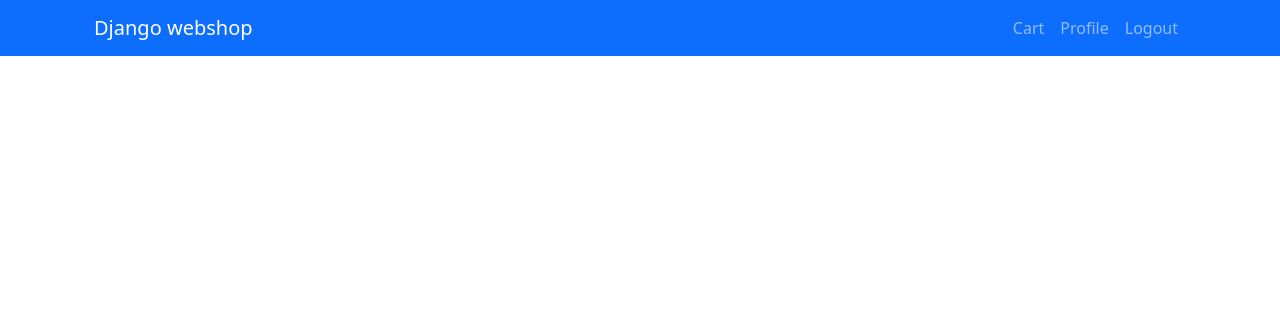
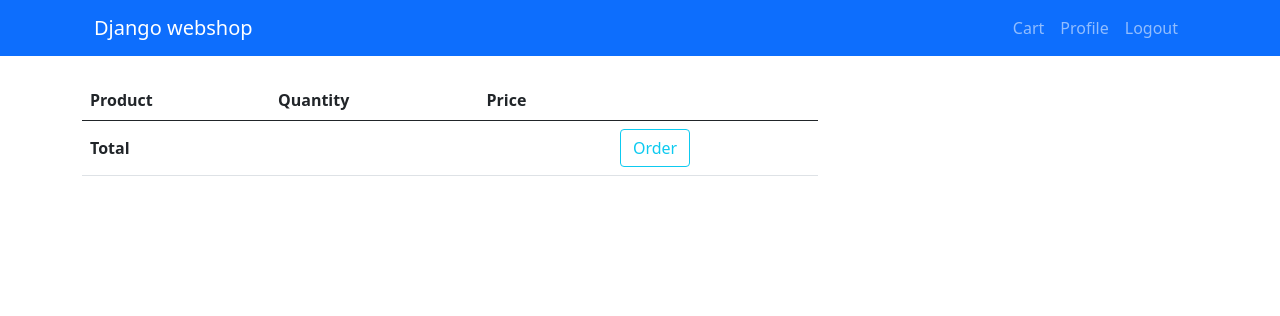
Before and after one commit to markmegyesi/DjangoWebshop, a Django app: template webshop/templates/shop/cart.html in a window 1280 px wide. Shown: the top 316 px of the page. Run offline with Django 3.2, Linux system fonts and the light colour scheme; the template is opened without the code that fills it: values that come from a table or form of the project are taken from there, others are empty; a user stored in the database is signed in; data comes from the database, SQL or seed files in the repository.

Commit message:
cart page and cart view

```diff
--- a/webshop/shop/models.py
+++ b/webshop/shop/models.py
@@ -25,9 +25,14 @@ class CartModel(models.Model):
 
 class CartItemModel(models.Model):
 
-    product = models.ForeignKey(ProductModel, on_delete=models.CASCADE)
+    product = models.ForeignKey(ProductModel, on_delete=models.CASCADE, related_name='product')
     quantity = models.IntegerField(default=1)
     cart = models.ManyToManyField(CartModel)
+
+    @property
+    def total(self):
+        return self.product.price * self.quantity
+
 
     class Meta:
         db_table = 'cart_items'
@@ -39,7 +44,7 @@ class CartItemModel(models.Model):
 
 class OrderModel (models.Model):
     user=models.ForeignKey(User,on_delete=models.CASCADE)
-    cart = models.ManyToManyField(CartItemModel)
+    cart = models.ManyToManyField(CartModel)
 
     class Meta:
             db_table = 'orders'
--- a/webshop/shop/urls.py
+++ b/webshop/shop/urls.py
@@ -1,5 +1,5 @@
 from django.urls import path
-from .views import HomeListView,CartView,add_to_cart
+from .views import HomeListView,CartView,add_to_cart,cart_remove,order
 
 
 
@@ -7,4 +7,6 @@ urlpatterns = [
     path('', HomeListView.as_view(), name="shop-home"),
     path('cart/<int:product_id>', add_to_cart, name='cart'),
     path('cart/', CartView.as_view(), name='cart-page'),
+    path('cart/remove/<int:cart_item_id>', cart_remove, name='remove'),
+    path('cart/order/', order, name='order'),
 ]
--- /dev/null
+++ b/webshop/static/shop/main.css
@@ -0,0 +1,4 @@
+body {
+
+    margin-top: 80px;
+}
--- a/webshop/templates/shop/base.html
+++ b/webshop/templates/shop/base.html
@@ -12,10 +12,10 @@
     <link rel="stylesheet" type="text/css" href="{% static 'main.css'%}">
     <title>Django webshop</title>
 </head>
-<body>
+<body >
 
     <script src="https://cdn.jsdelivr.net/npm/bootstrap@5.0.2/dist/js/bootstrap.bundle.min.js" integrity="sha384-MrcW6ZMFYlzcLA8Nl+NtUVF0sA7MsXsP1UyJoMp4YLEuNSfAP+JcXn/tWtIaxVXM" crossorigin="anonymous"></script>
-    <main role="main" class="container">
+    <main role="main" class="container" style="margin-top: 80px;">
         <div class="row">
             <div class="col-md-8">
                 {% include 'base/navbar.html' %}
--- a/webshop/templates/shop/cart.html
+++ b/webshop/templates/shop/cart.html
@@ -1,12 +1,13 @@
 {% extends 'shop/base.html'%}
 {% block content %}
-
+<table class="table table-striped">
 <thead>
     <tr>
 
       <th scope="col">Product</th>
       <th scope="col">Quantity</th>
       <th scope="col">Price</th>
+      <th scope="col"></th>
     </tr>
   </thead>
   <tbody>
@@ -15,10 +16,16 @@
 
       <td>{{item.product}}</td>
       <td>{{item.quantity}}</td>
-      <td>{{item.price}}</td>
+      <td>{{item.total}}</td>
+      <td> <a href="remove/{{item.id}}" class="btn btn-outline-warning">Delete</a></td>
     </tr>
    {% endfor %}
   </tbody>
+  <tfoot><td style="font-weight:bold">Total</td>
+    <td></td>
+    <td></td>
+    <td> <a href="order/" class="btn btn-outline-info">Order</a></td>
+  </tfoot>
 </table>
 
 {% endblock %}
--- a/webshop/templates/shop/home.html
+++ b/webshop/templates/shop/home.html
@@ -10,7 +10,7 @@
                 <p class="card-text"> <br>{{item.price}}</p>
                 <button class="btn btn-outline-info" name="Buy" type="submit">Vásárlás</button>
                 {% if user.is_authenticated %}
-                <a href="cart/{{item.id}}">Add</a>
+                <a href="cart/{{item.id}}" class="btn btn-outline-info">Add</a>
                   <!-- <form method="post">
                     {% csrf_token %}
                 <input class="btn btn-outline-info" type="submit" name="submit" value="Add" id="submit-id-submit">
```
Also changed, not shown: webshop/shop/views.py (+24 -3 lines), webshop/db.sqlite3, webshop/shop/migrations/0004_auto_20221210_1444.py (added), webshop/shop/migrations/0005_alter_cartitemmodel_total_price.py (added), webshop/shop/migrations/0006_alter_cartitemmodel_total_price.py (added), webshop/shop/migrations/0007_remove_cartitemmodel_total_price.py (added), webshop/shop/migrations/0008_alter_ordermodel_cart.py (added), 1 other file.
